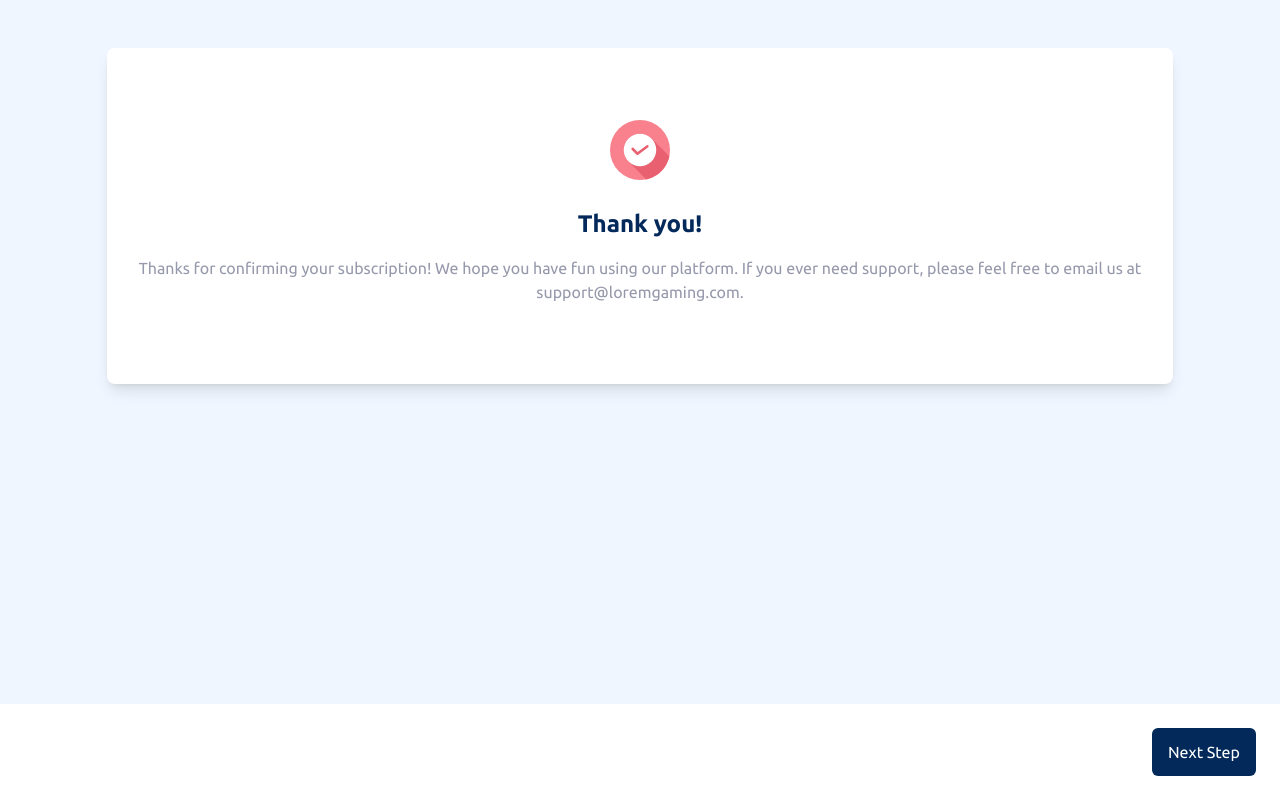
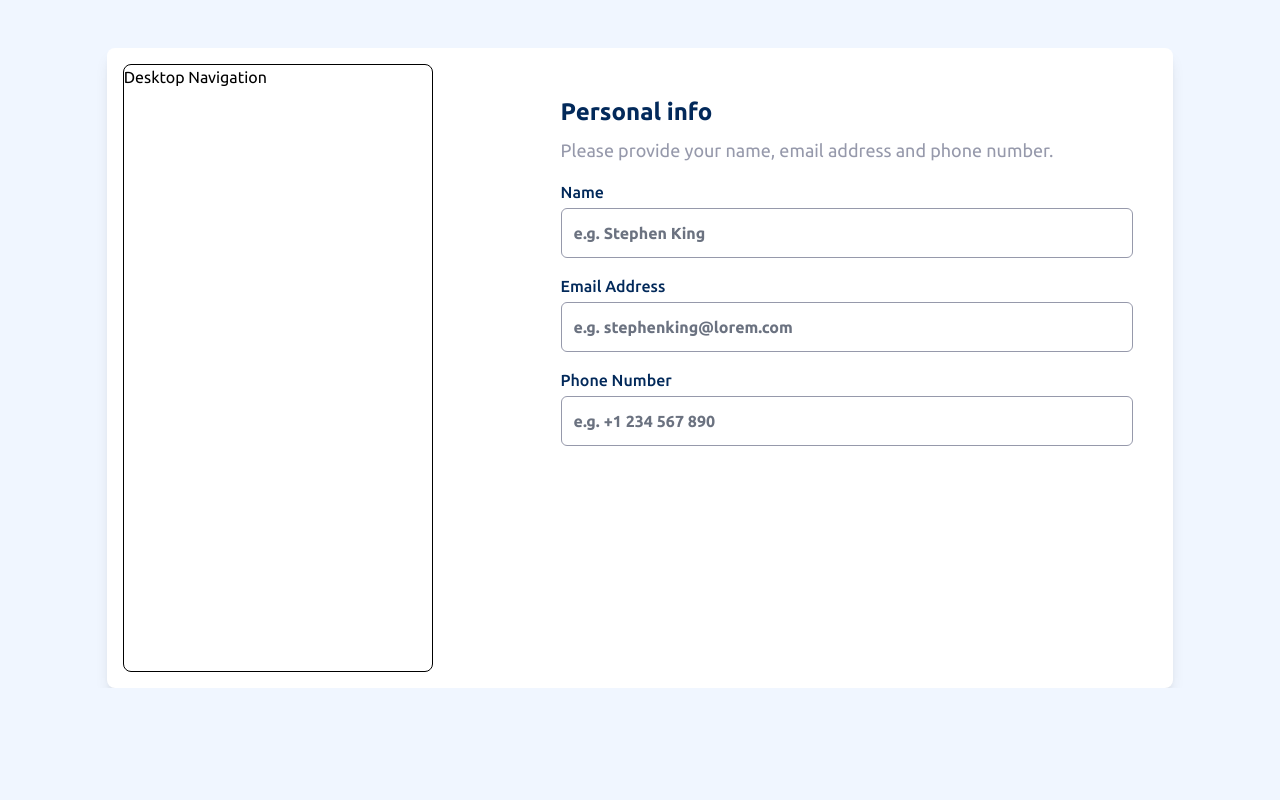
Before and after one commit to Di-void/multi-step-form, a React (Vite) app: page / in a window 1280 px wide. Built offline with nearby package versions, Linux system fonts and the light colour scheme.

Commit message:
feat: start desktop views and add desktop navigation component

```diff
--- a/src/App.tsx
+++ b/src/App.tsx
@@ -1,4 +1,5 @@
-import MobileNavigation from "@/components/Navigation/mobile";
+import MobileNavigation from "./components/Navigation/mobile";
+import DesktopNav from "./components/Navigation/desktop";
 import bg_mobile from "@/assets/images/bg-sidebar-mobile.svg";
 import Views from "@/views";
 import FooterNav from "@/components/FooterNav";
@@ -14,8 +15,9 @@ function App() {
         />
       </div>
 
-      <section className="w-[90%] lg:w-[70%] xl:w-10/12 floating relative mt-12 mx-auto">
+      <section className="w-[90%] lg:w-[70%] xl:w-10/12 floating relative xl:flex xl:justify-between gap-6 xl:rounded-lg xl:p-4 mt-12 mx-auto xl:bg-white xl:shadow-lg">
         <MobileNavigation />
+        <DesktopNav />
 
         <Views />
       </section>
--- a/src/components/FooterNav/index.tsx
+++ b/src/components/FooterNav/index.tsx
@@ -1,6 +1,6 @@
 const FooterNav = () => {
   return (
-    <footer className="fixed bottom-0 w-full p-6 flex justify-between bg-white">
+    <footer className="fixed bottom-0 w-full p-6 flex justify-between bg-white xl:hidden">
       <button className="capitalize invisible text-cool-gray hover:text-marine-blue transition-all duration-150 font-bold">
         go back
       </button>
--- /dev/null
+++ b/src/components/Navigation/desktop/index.tsx
@@ -0,0 +1,9 @@
+const DesktopNav = () => {
+  return (
+    <section className="hidden xl:block w-[30%] border rounded-lg border-black">
+      Desktop Navigation
+    </section>
+  );
+};
+
+export default DesktopNav;
--- a/src/views/index.tsx
+++ b/src/views/index.tsx
@@ -2,12 +2,12 @@ import { PersonalInfo, Plans, Addons, FinishUp, Thanks } from "./Screens";
 
 const Views = () => {
   return (
-    <section className="bg-white shadow-lg rounded-lg mt-7 xl:mt-0 px-5 py-6 lg:px-6 lg:py-8">
-      {/* <PersonalInfo /> */}
+    <section className="bg-white shadow-lg xl:shadow-none xl:w-3/5 rounded-lg xl:rounded-none mt-7 xl:mt-0 px-5 py-6 lg:px-6 lg:py-8">
+      <PersonalInfo />
       {/* <Plans /> */}
       {/* <Addons /> */}
       {/* <FinishUp /> */}
-      <Thanks />
+      {/* <Thanks /> */}
     </section>
   );
 };
```
